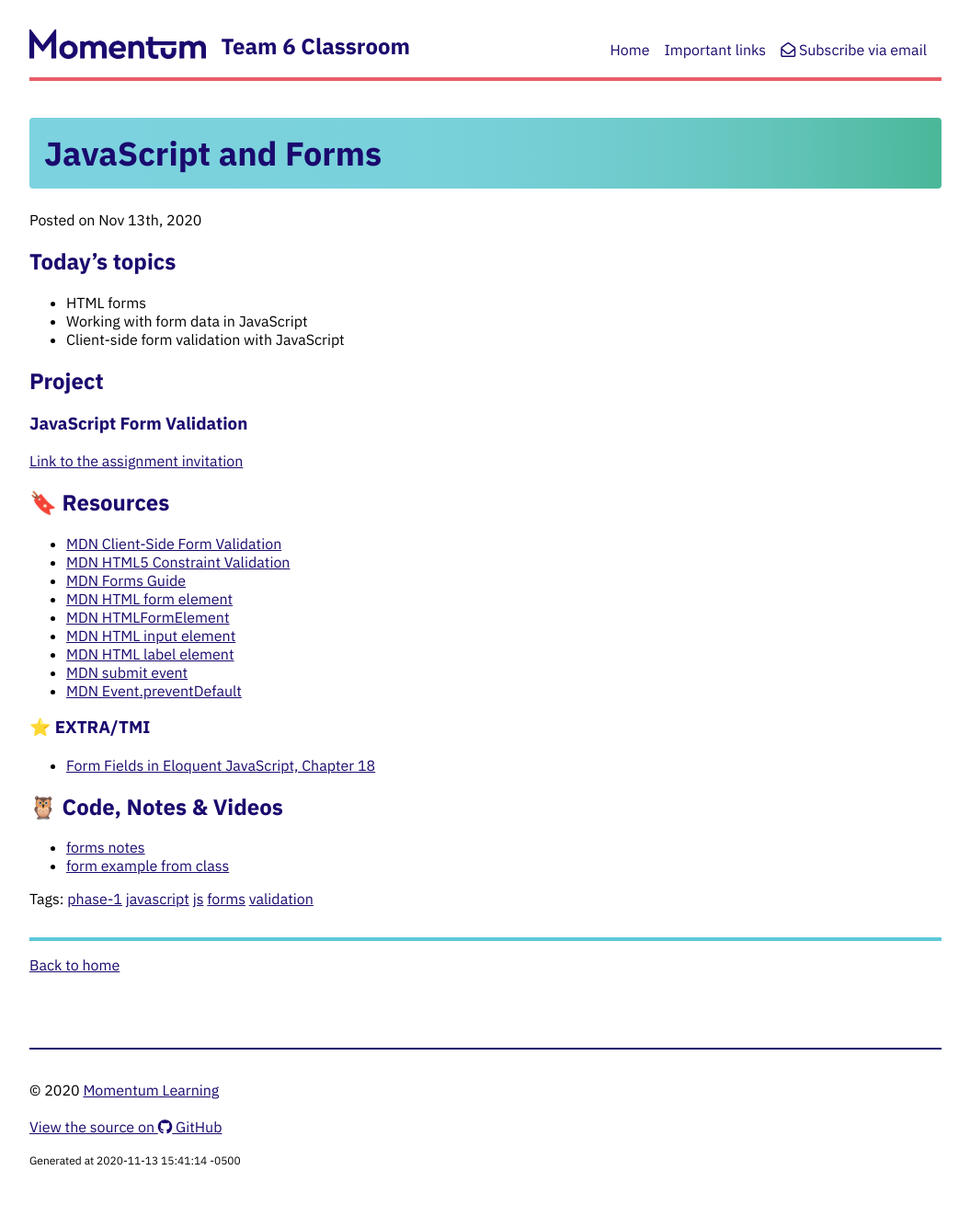
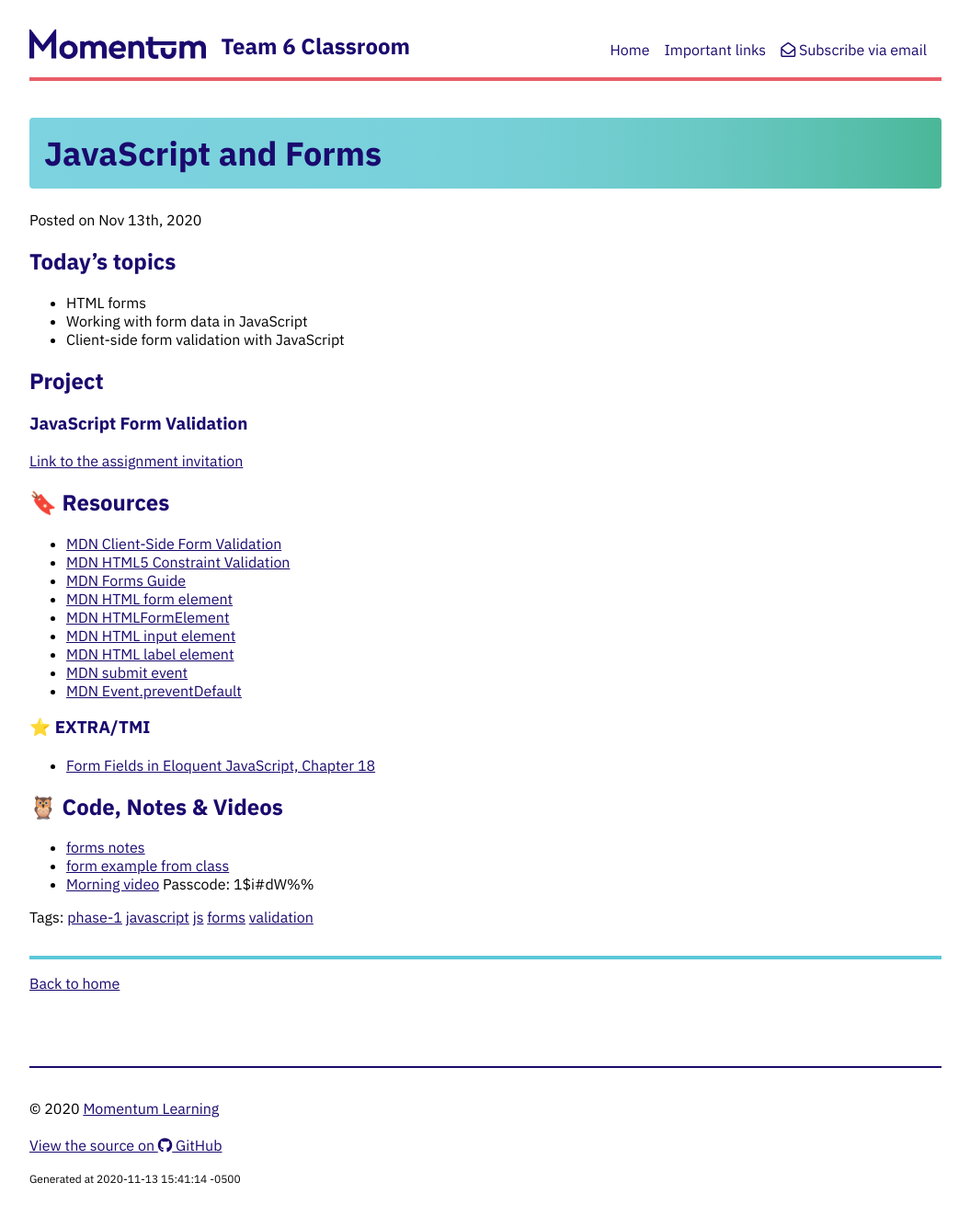
Before and after one commit to momentum-team-6/momentum-team-6.github.io, a Jekyll site: the page built from _posts/2020-11-13-js-forms.md, in a window 1280 px wide. Shown: the whole page at 92% size, without its empty margins (112-1167 px from the left). Built offline with Jekyll 4.4.1, drawn with Linux system fonts in a browser that asks for light colours; nearby versions of some CDN libraries.

Commit message:
Add video link

```diff
--- a/_posts/2020-11-13-js-forms.md
+++ b/_posts/2020-11-13-js-forms.md
@@ -36,3 +36,4 @@ tags: phase-1 javascript js forms validation
 
 - [forms notes](https://github.com/momentum-team-6/notes/blob/main/web-forms.md)
 - [form example from class](https://github.com/momentum-team-6/examples/tree/main/forms-with-js)
+- [Morning video](https://us02web.zoom.us/rec/share/ujiCUP03eKfddI50Yn2ELcNtqgKEux2ASB3MyYM7TbGU_6qgUciWcsexKEOBTFBF.ydFx2mada7vaJRGk) Passcode: 1\$i#dW%%
```
